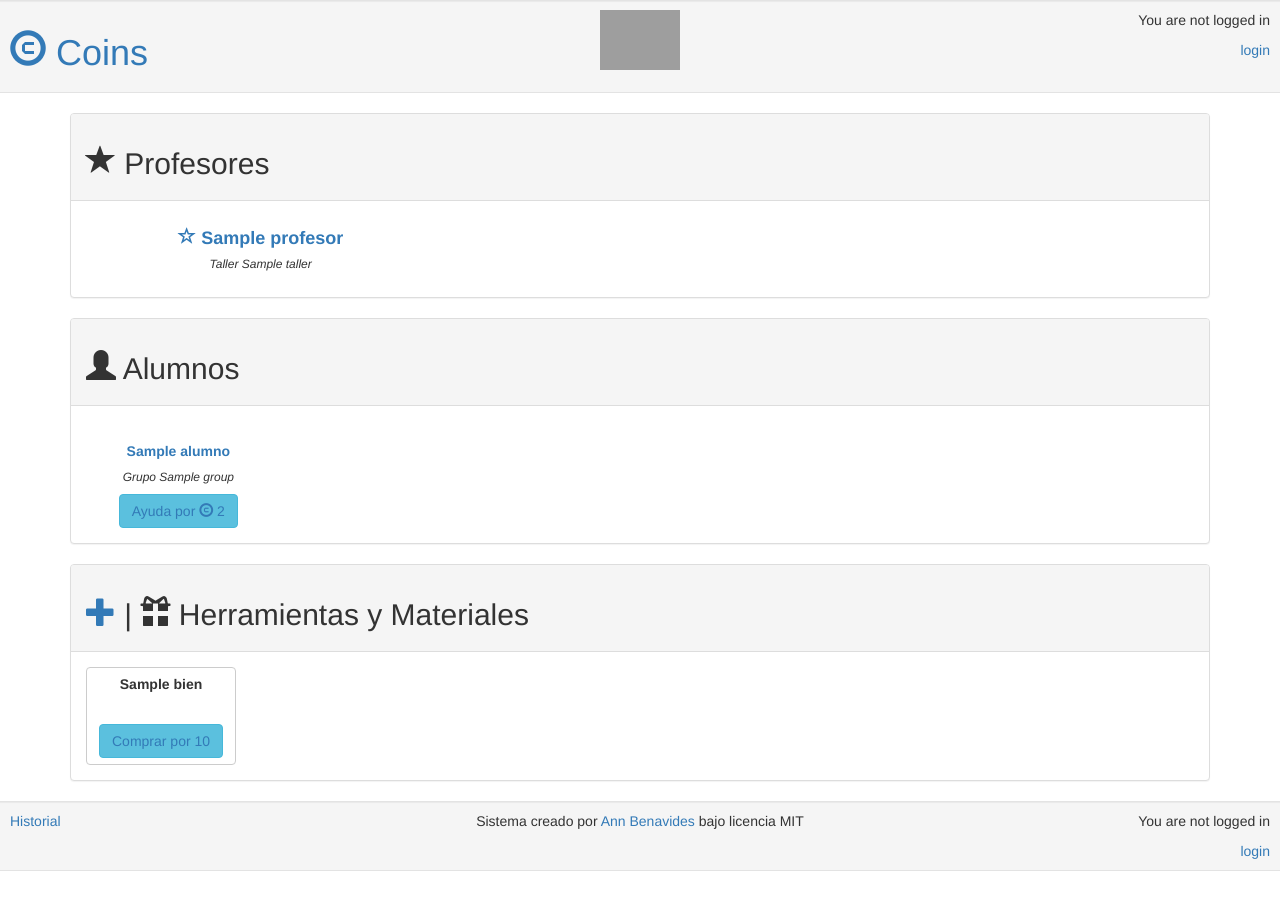
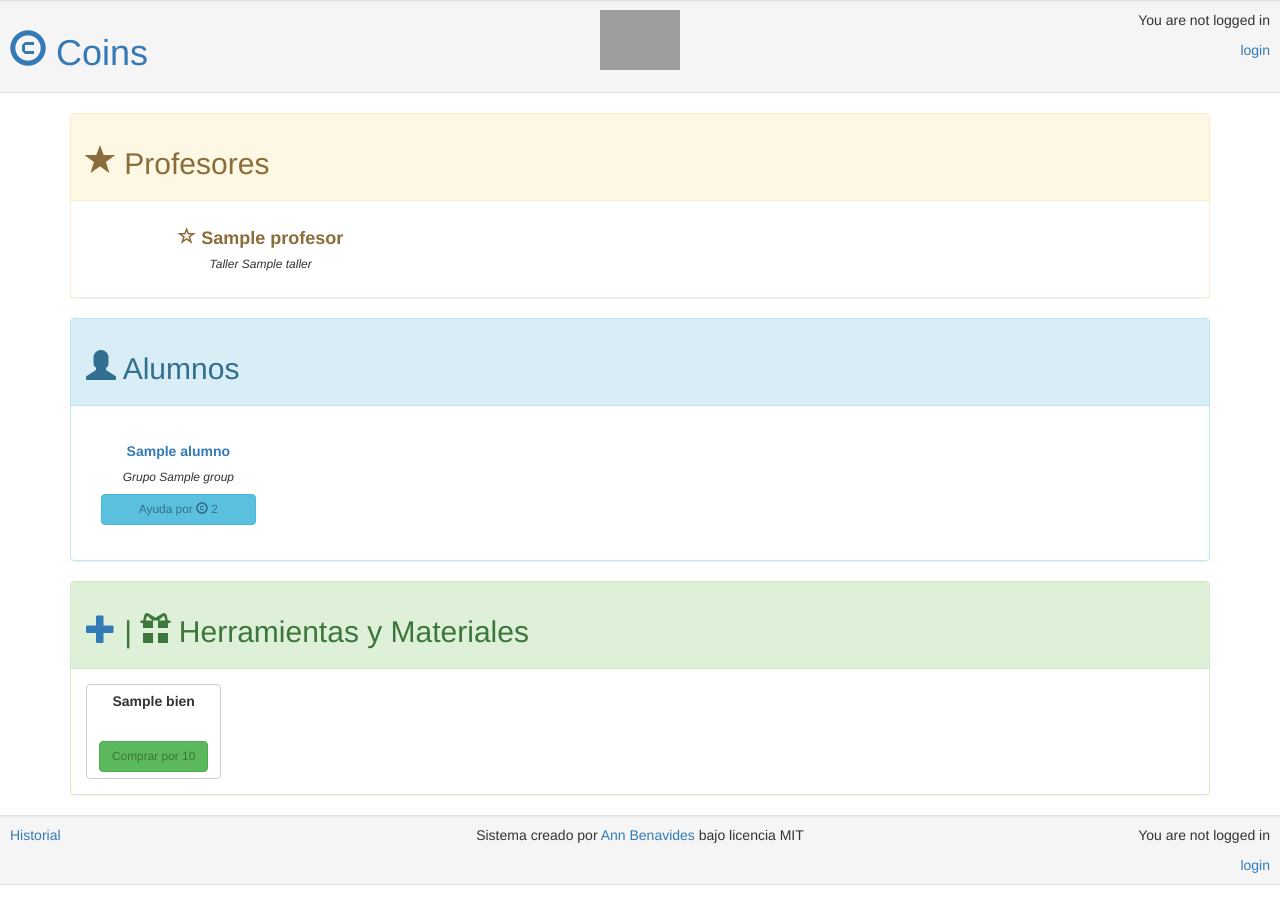
Before and after one commit to AnnBenavides/Coins, a Django app: template v.2.0/app/templates/app/users_list.html in a window 1280 px wide. Before the commit the page ends 871 px from the top, so only its background shows below. Run offline with Django 3.2, Linux system fonts and the light colour scheme; the template is opened without the code that fills it: most values are stand-ins (such as "Sample title", 1, 10 or a date in 2020); some libraries are stand-ins or nearby versions; grey boxes are pictures that could not be loaded.

Commit message:
some alumnos until jsanmartin

```diff
--- a/v.2.0/app/templates/app/users_list.html
+++ b/v.2.0/app/templates/app/users_list.html
@@ -1,13 +1,13 @@
 {% extends 'app/base.html' %}
 {% block content %}
-<div class="panel panel-default">
+<div class="panel panel-warning">
 	<div class="panel-heading"><h2><span class="glyphicon glyphicon-star"></span> Profesores </h2></div>
 	<div class="panel-body">
 		<div class="row">
 		 	{% for profesor in profesores %}
 		  		<div class="col-sm-4" align= "center">
 		  			<div>
-		  				<h4><b><a href="{% url 'perfil_profe' pk=profesor.pk %}"> <span class="glyphicon glyphicon-star-empty"></span> {{ profesor }} </a></b></h4>
+		  				<h4><b><a class="text-warning"href="{% url 'perfil_profe' pk=profesor.pk %}"> <span class="glyphicon glyphicon-star-empty"></span> {{ profesor }} </a></b></h4>
 		  				<h6><i>Taller {{ profesor.taller }}</i></h6>
 		  			</div>
 		  		</div>
@@ -16,7 +16,7 @@
 	</div>
 </div>
 
-<div class="panel panel-default">
+<div class="panel panel-info">
 		<div class="panel-heading"><h2><span class="glyphicon glyphicon-user"></span> Alumnos </h2></div>
 		<div class="panel-body" align= "center">
 			{% for alumno in alumnos %}
@@ -25,7 +25,7 @@
 					<br>
 					<p><b><a href="{% url 'perfil_alumno' pk=alumno.pk %}"> {{ alumno }} </a></b></p>
 			  		<h6><i> Grupo {{ alumno.group }} </i></h6>
-			  		<button type="button" class="btn btn-info"><a href="{% url 'ayuda' pk=alumno.pk %}">Ayuda por <span class="glyphicon glyphicon-copyright-mark"></span> 2</a></button>
+			  		<button type="button" class="btn btn-info btn-block"><a class="small text-info" href="{% url 'ayuda' pk=alumno.pk %}">Ayuda por <span class="glyphicon glyphicon-copyright-mark"></span> 2</a></button>
 			  		<br>
 				</div>
 			</div>
@@ -33,7 +33,7 @@
 	</div>
 </div>
 
-<div class="panel panel-default">
+<div class="panel panel-success">
 	<div class="panel-heading"><h2><a href="{% url 'nuevo_bien' %}"><span class="glyphicon glyphicon-plus"></span></a> | <span class="glyphicon glyphicon-gift"></span> Herramientas y Materiales    </h2></div>
 	<div class="panel-body">
 		<div>
@@ -41,7 +41,7 @@
 		  		<div class="btn btn-default">
 		  			<div>
 		  				<p><b>{{ bien.nombre }}</b></p><br>
-			  		<button type="button" class="btn btn-info"><a href="{% url 'bien' pk=bien.pk %}">Comprar por <span class="glyphicons glyphicons-shopping-cart"></span> {{ bien.valor }} </a></button>
+			  		<button type="button" class="btn btn-success btn-block"><a class="small text-success" href="{% url 'bien' pk=bien.pk %}">Comprar por <span class="glyphicons glyphicons-shopping-cart"></span> {{ bien.valor }} </a></button>
 		  			</div>
 		  		</div>
 		  	{% endfor %}
```
Also changed, not shown: v.2.0/users.json (added, +1 -0 lines), v.2.0/db.sqlite3.
